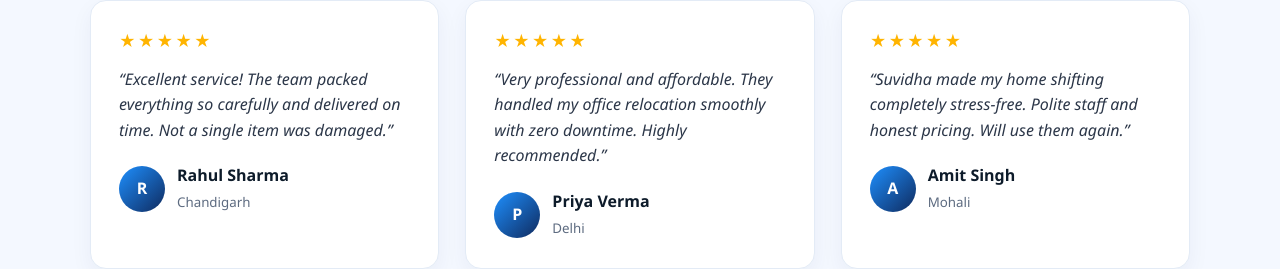
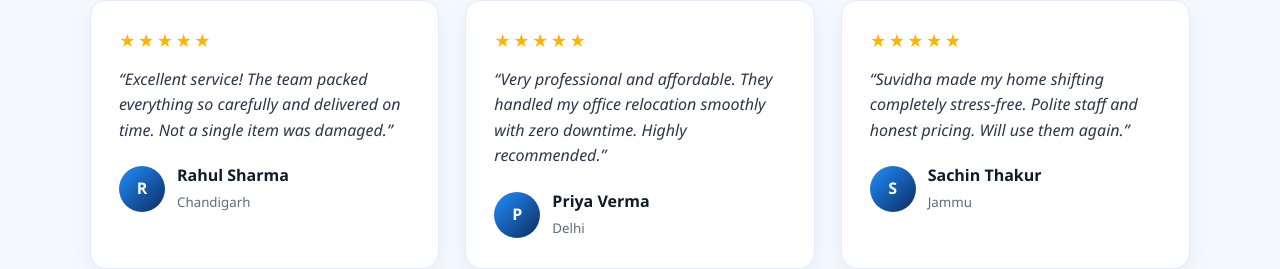
Before and after one commit to ankit4442/Suvidha-Relocation-Services, a React (Vite) app: page / in a window 1280 px wide. Shown: the part 2951-3220 px from the top of the page. Built offline with nearby package versions, Linux system fonts and the light colour scheme.

Commit message:
Update testimonials with new reviewer details

```diff
--- a/src/components/Testimonials.jsx
+++ b/src/components/Testimonials.jsx
@@ -10,8 +10,8 @@ const REVIEWS = [
     text: 'Very professional and affordable. They handled my office relocation smoothly with zero downtime. Highly recommended.',
   },
   {
-    name: 'Amit Singh',
-    place: 'Mohali',
+    name: 'Sachin Thakur',
+    place: 'Jammu',
     text: 'Suvidha made my home shifting completely stress-free. Polite staff and honest pricing. Will use them again.',
   },
 ]
```
